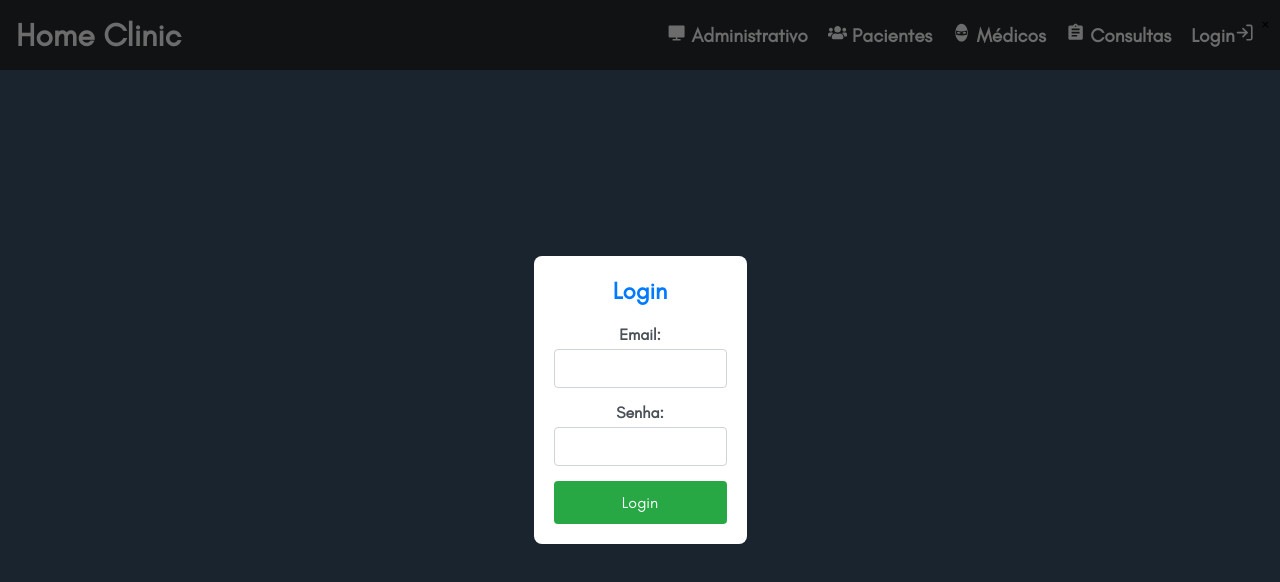
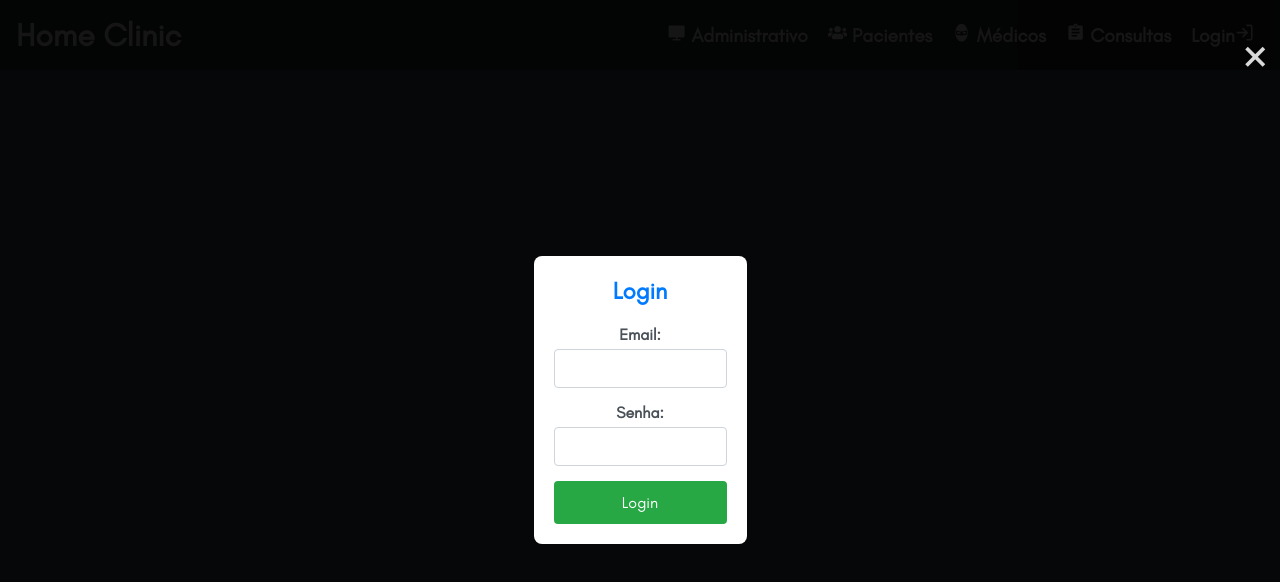
Before and after one commit to fabriciofsn/home_clinic_web_app, a React (Vite) app: page /login in a window 1280 px wide. Shown: the top 582 px of the page. Built offline with nearby package versions, Linux system fonts and the light colour scheme.

Commit message:
modal login background

```diff
--- a/src/components/login/Login.css
+++ b/src/components/login/Login.css
@@ -7,7 +7,7 @@
   left: 0;
   width: 100%;
   height: 100%;
-  background: rgba(0, 0, 0, 0.5);
+  background: rgba(0, 0, 0, .9);
 }
 
 .login-popup-content {
@@ -21,8 +21,9 @@
   position: absolute;
   top: 10px;
   right: 10px;
-  font-size: 20px;
+  font-size: 4rem;
   cursor: pointer;
+  color: #d9d9d9;
 }
 
 form {
```
